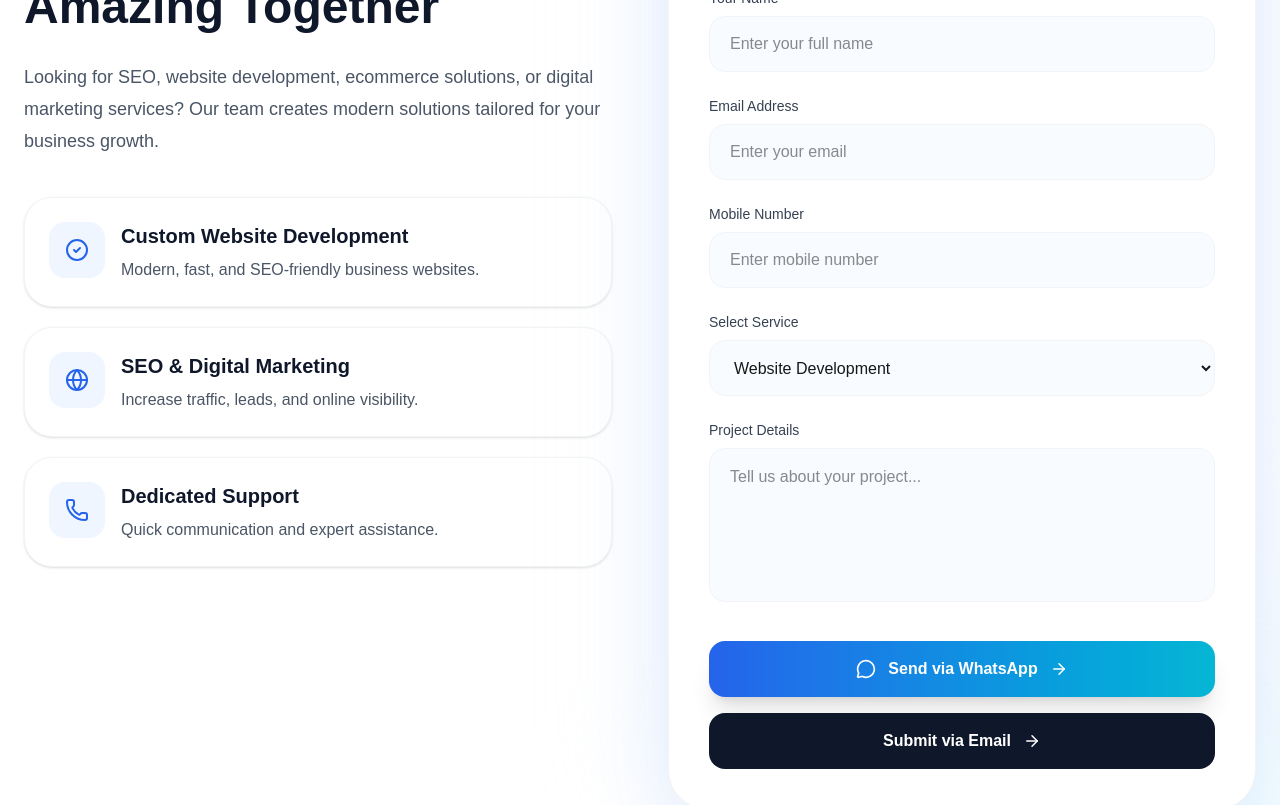
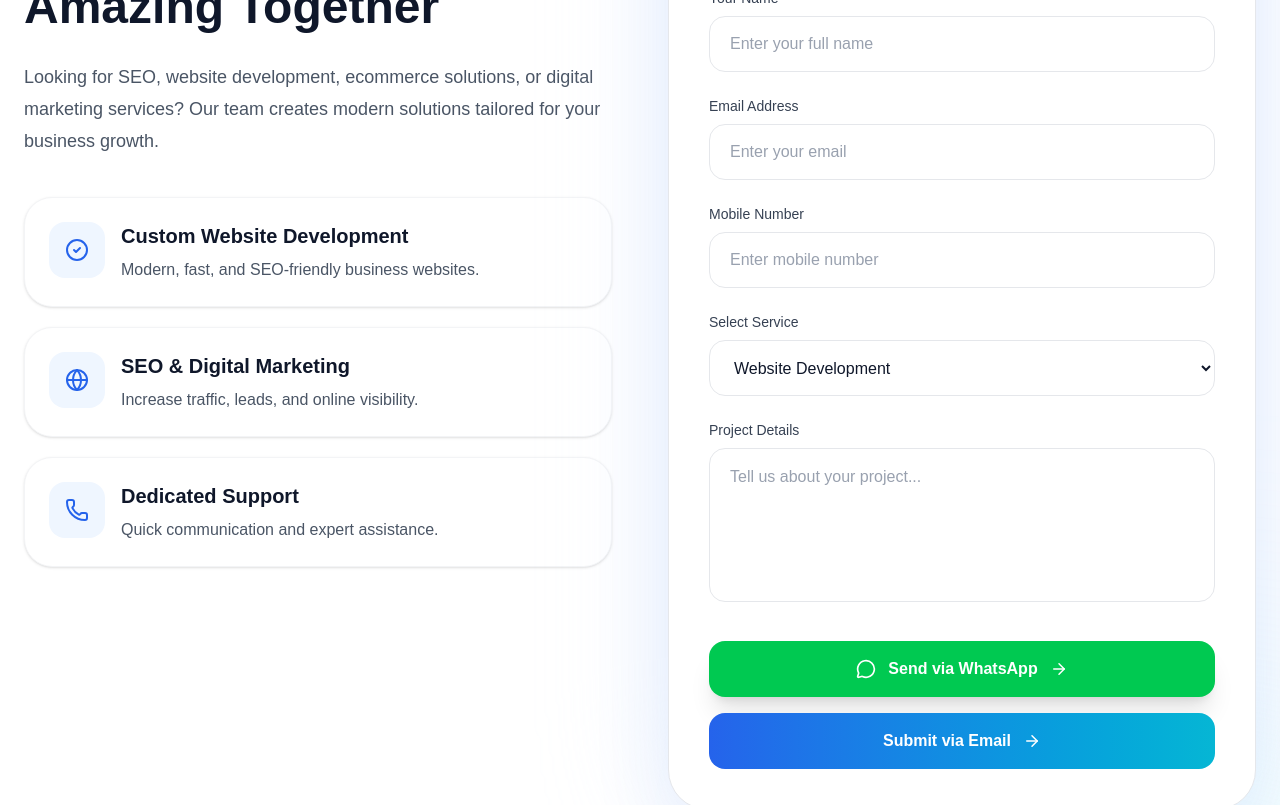
Before and after one commit to saikiranyalavarthi/kidi-web-tech, a Next.js app: page /contact in a window 1280 px wide. Shown: the part 900-1705 px from the top of the page. Built offline with nearby package versions, Linux system fonts and the light colour scheme.

Commit message:
first commit

```diff
--- a/src/app/contact/page.js
+++ b/src/app/contact/page.jsx
@@ -93,6 +93,7 @@ ${message}
       setLoading(false);
     }
   };
+
   return (
     <main className="relative bg-white overflow-hidden">
       {/* BACKGROUND */}
@@ -326,7 +327,7 @@ ${message}
               className="
                 relative
                 bg-white
-                border border-gray-100
+                border border-gray-200
                 rounded-[40px]
                 p-8 md:p-10
                 shadow-[0_30px_80px_rgba(37,99,235,0.10)]
@@ -364,9 +365,12 @@ ${message}
                     className="
                       w-full h-14 px-5
                       rounded-2xl
-                      bg-[#f8fbff]
-                      border border-gray-100
+                      bg-white
+                      !text-[#0F172A]
+                      placeholder:!text-gray-400
+                      border border-gray-200
                       focus:border-[#2563EB]
+                      focus:ring-2 focus:ring-blue-100
                       outline-none
                     "
                   />
@@ -389,9 +393,12 @@ ${message}
                     className="
                       w-full h-14 px-5
                       rounded-2xl
-                      bg-[#f8fbff]
-                      border border-gray-100
+                      bg-white
+                      !text-[#0F172A]
+                      placeholder:!text-gray-400
+                      border border-gray-200
                       focus:border-[#2563EB]
+                      focus:ring-2 focus:ring-blue-100
                       outline-none
                     "
                   />
@@ -407,6 +414,8 @@ ${message}
                   <input
                     type="tel"
                     name="mobile"
+                    inputMode="tel"
+                    autoComplete="tel"
                     required
                     value={formData.mobile}
                     onChange={handleChange}
@@ -414,9 +423,12 @@ ${message}
                     className="
                       w-full h-14 px-5
                       rounded-2xl
-                      bg-[#f8fbff]
-                      border border-gray-100
+                      bg-white
+                      !text-[#0F172A]
+                      placeholder:!text-gray-400
+                      border border-gray-200
                       focus:border-[#2563EB]
+                      focus:ring-2 focus:ring-blue-100
                       outline-none
                     "
                   />
@@ -433,12 +445,15 @@ ${message}
                     name="service"
                     value={formData.service}
                     onChange={handleChange}
+                    required
                     className="
                       w-full h-14 px-5
                       rounded-2xl
-                      bg-[#f8fbff]
-                      border border-gray-100
+                      bg-white
+                      !text-[#0F172A]
+                      border border-gray-200
                       focus:border-[#2563EB]
+                      focus:ring-2 focus:ring-blue-100
                       outline-none
                     "
                   >
@@ -468,9 +483,12 @@ ${message}
                     className="
                       w-full px-5 py-4
                       rounded-2xl
-                      bg-[#f8fbff]
-                      border border-gray-100
+                      bg-white
+                      !text-[#0F172A]
+                      placeholder:!text-gray-400
+                      border border-gray-200
                       focus:border-[#2563EB]
+                      focus:ring-2 focus:ring-blue-100
                       outline-none
                       resize-none
                     "
@@ -489,15 +507,14 @@ ${message}
                       group
                       w-full h-14
                       rounded-2xl
-                      bg-gradient-to-r
-                      from-[#2563EB]
-                      to-[#06B6D4]
+                      bg-green-500
+
                       text-white
                       font-black
                       flex items-center justify-center gap-3
                       hover:scale-[1.02]
                       transition duration-300
-                      shadow-xl
+                      shadow-xl cursor-pointer
                     "
                   >
                     <MessageCircle size={20} />
@@ -517,13 +534,15 @@ ${message}
                       group
                       w-full h-14
                       rounded-2xl
-                      bg-[#0F172A]
-                      hover:bg-black
+                     bg-gradient-to-r
+                      from-[#2563EB]
+                      to-[#06B6D4]
                       text-white
                       font-black
                       flex items-center justify-center gap-3
                       hover:scale-[1.02]
                       transition duration-300
+                      cursor-pointer
                     "
                   >
                     {loading ? "Sending..." : "Submit via Email"}
```
